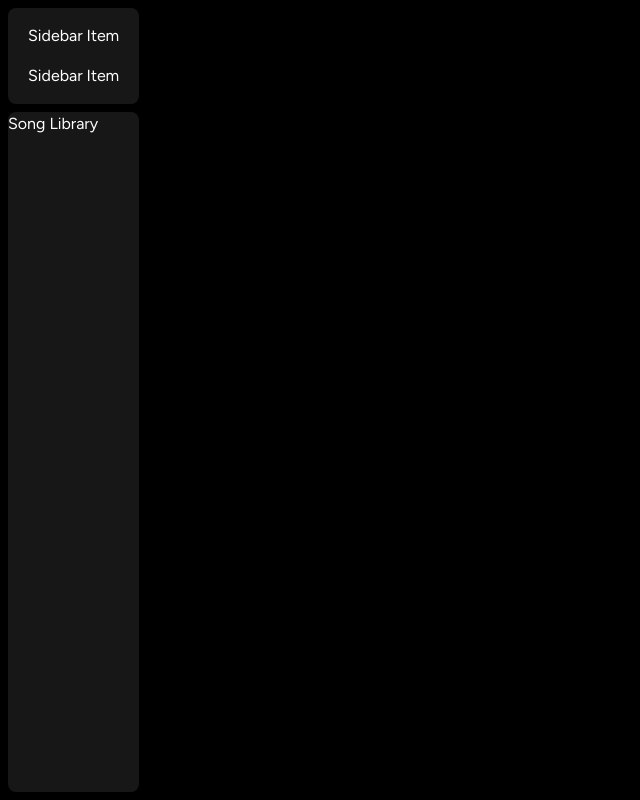
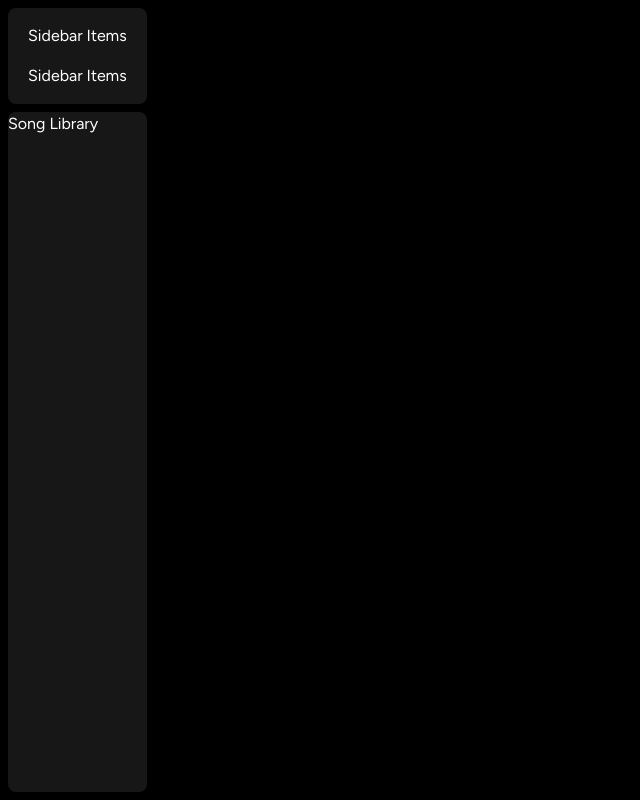
Before and after one commit to michaelorina/fullstack-spotify-clone, a Next.js app: page / in a window 1280 px wide. Shown: the whole page, without its empty margins (0-640 px from the left). Built offline with nearby package versions, Linux system fonts and the light colour scheme.

Commit message:
create sidebar items

```diff
--- a/components/SidebarItem.tsx
+++ b/components/SidebarItem.tsx
@@ -1,8 +1,26 @@
-const SidebarItem = () =>{
+import Link from "next/link";
+import React from "react";
+import { IconType } from "react-icons";
+
+interface SidebarItemProps {
+    icon: IconType,
+    label: string,
+    active?: boolean,
+    href: string
+}
+const SidebarItem: React.FC<SidebarItemProps> = ({
+    icon,
+    label,
+    active,
+    href
+}) =>{
     return(
-        <div>
-            Sidebar Item
-        </div>
+        <Link
+            href={href}
+        >
+            Sidebar Items
+        </Link>
+
     );
 }
 export default SidebarItem;
```
